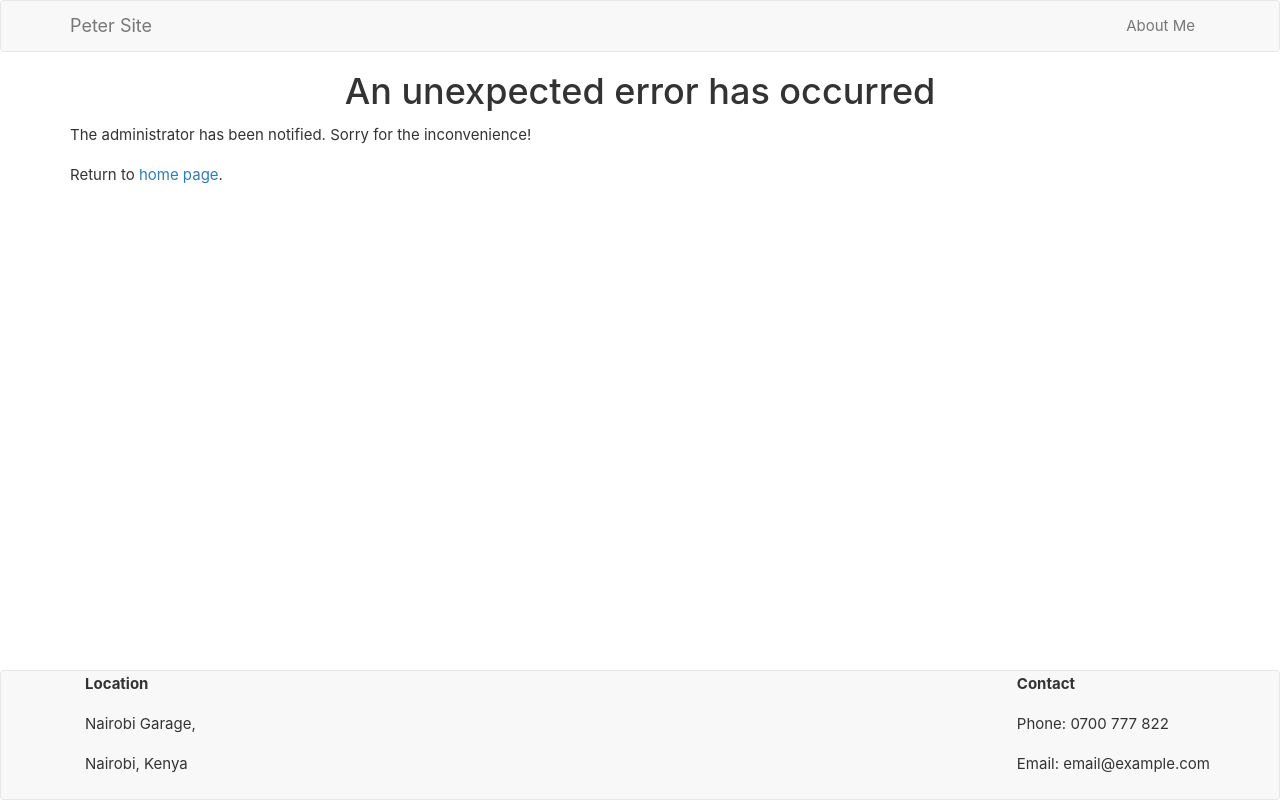
After one commit to GitauHarrison/Goodmail, a Flask app: template app/templates/500.html in a window 1280 px wide. The commit adds this page. Run offline with Flask 2, Linux system fonts and the light colour scheme; the template is opened without the code that fills it, so the values that code supplies are empty; parts of the project's set-up code (start-up, migrations or seed data) failed here and were passed over; some libraries are stand-ins or nearby versions.

Commit message:
Add error handling templates

```diff
--- a/app/__init__.py
+++ b/app/__init__.py
@@ -20,4 +20,4 @@ def start_ngrok():
 if app.config['START_NGROK']:
     start_ngrok()
 
-from app import routes, models
+from app import routes, models, errors
--- a/app/static/css/styles.css
+++ b/app/static/css/styles.css
@@ -20,6 +20,9 @@ body::after {
 }
 p{
     padding-bottom: 5px;
+}
+h1{
+    margin-top: 0px;
 }
 /* MEDIA QUIERIES */
 @media all and (max-width: 992px) {
@@ -55,6 +58,7 @@ p{
 img{
 
     border-radius: 7px;
+    padding-bottom: 15px;
 }
 /* ------------------------------------------------- */
 /* FORM */
--- /dev/null
+++ b/app/templates/500.html
@@ -0,0 +1,13 @@
+{% extends "base.html" %}
+
+{% block app_content %}
+    <div class="row">
+        <div class="col-xs-12 col-sm-12 col-md-12 col-lg-12 col-xl-12 text-center">
+            <h1>An unexpected error has occurred</h1>
+        </div>
+        <div class="col-xs-12 col-sm-12 col-md-12 col-lg-12 col-xl-12 ">
+            <p>The administrator has been notified. Sorry for the inconvenience!</p>
+            <p>Return to <a href="{{ url_for('home') }}">home page</a>.</p>
+        </div>
+    </div>
+{% endblock %}
```
Also changed, not shown: app/errors.py (added, +11 -0 lines), app/templates/404.html (added, +13 -0 lines).
